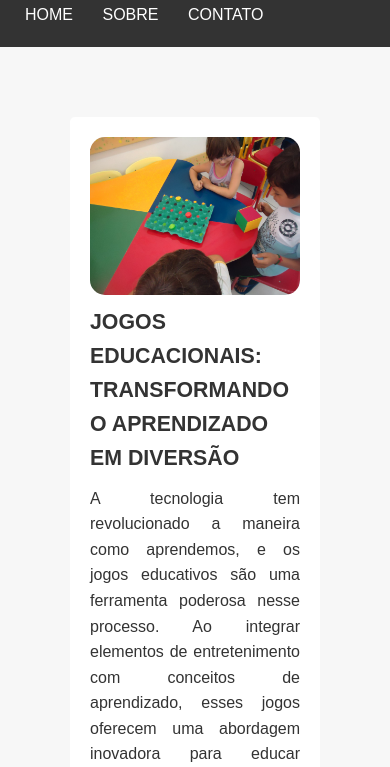
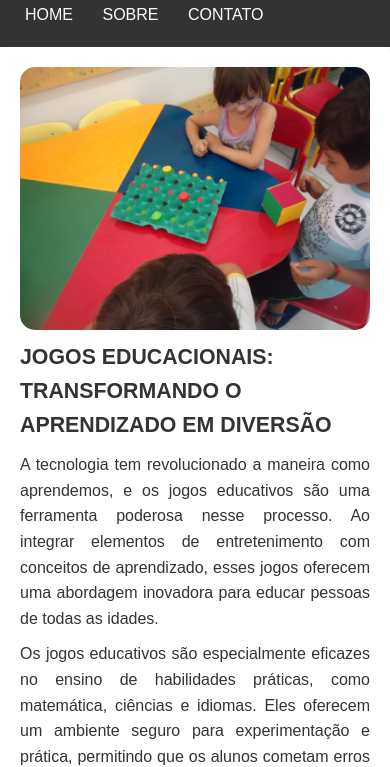
Before and after one commit to isaacfelipe1/site-blog, a plain HTML site: page index.html in a window 390 px wide. Shown: the part 80-847 px from the top of the page. Drawn offline with Linux system fonts and the light colour scheme.

Commit message:
feat:atualização do css

```diff
--- a/css/main.css
+++ b/css/main.css
@@ -3,3 +3,11 @@
     /* margin-top: auto; */ /* Comentado para não ser aplicado: Define a margem superior automática, o que pode ser útil para centralizar verticalmente o elemento */
     /* background-color: #f9f9f9;  */
 }
+
+@media only screen and (max-width: 767px) {
+    .principal {
+        padding: 0;
+    }
+}
+/* }
+ */
--- a/styles.css
+++ b/styles.css
@@ -75,7 +75,7 @@ body {
     padding: 20px; /* Define o preenchimento */
   }
   .principal {
-    padding: 20px; /* Define o preenchimento */
+    padding: 0; /* Define o preenchimento */
   }
   .artigo {
     width: 100%; /* Define a largura desejada para o conteúdo principal */
@@ -97,6 +97,9 @@ body {
     margin-top: 20px; /* Adiciona margem acima da pesquisa */
     padding: 20px;
   }
+  .´principal{
+    padding: 0;
+  }
 }
 
 /* Estilos para telas maiores (desktop) */
@@ -114,5 +117,6 @@ body {
   }
   .principal {
     overflow: hidden; /* Limpa o float */
+
   }
 }
```
